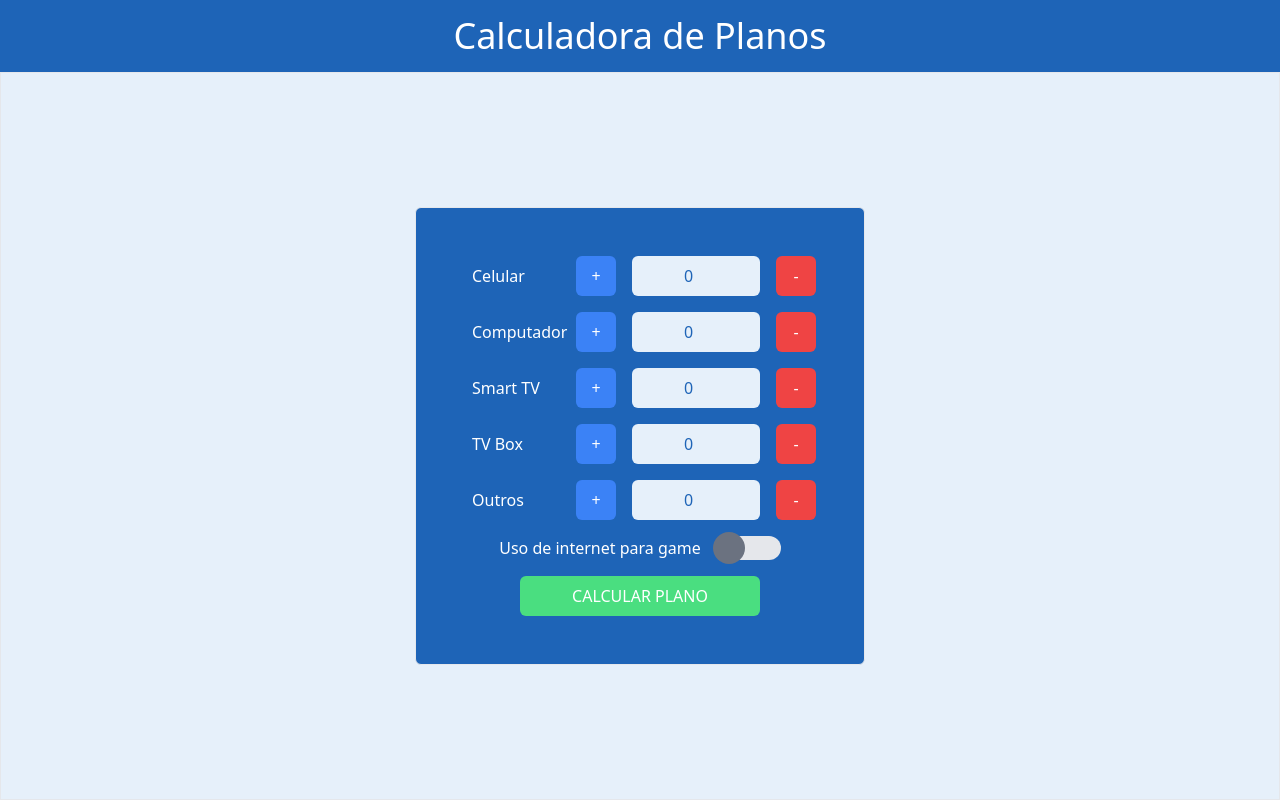
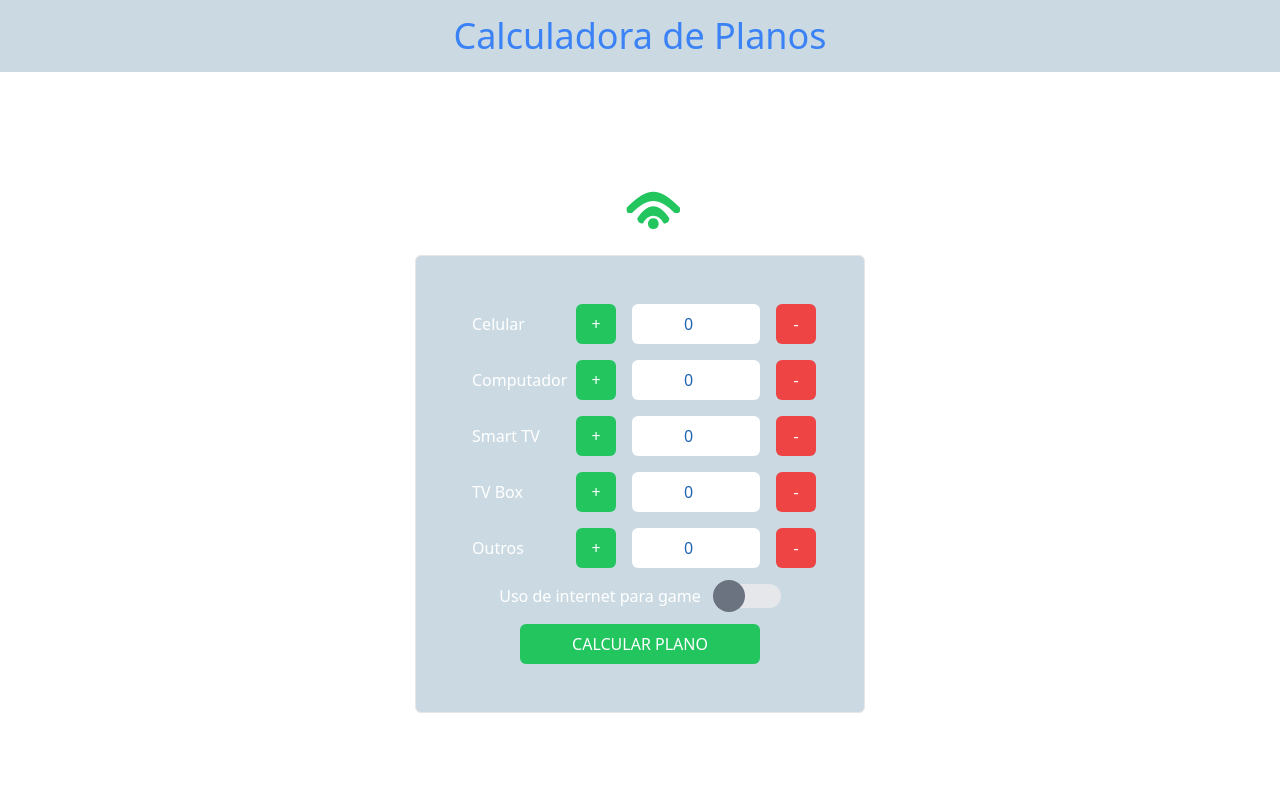
Before and after one commit to adalvanpy/Calculadora-de-Plano-de-Internet, a PHP site: page /calculadora_plano.php in a window 1280 px wide. Run offline with PHP 8.4, Linux system fonts and the light colour scheme; some libraries are stand-ins or nearby versions.

Commit message:
mudança na estilização do front

```diff
--- a/frontend/calculadora_plano.php
+++ b/frontend/calculadora_plano.php
@@ -13,40 +13,43 @@ $game = $_GET["game"] ?? null;
     <script src="https://cdn.tailwindcss.com"></script>
     <title>Calculadora de Planos de Internet</title>
 </head>
-<body class="flex flex-col items-center justify-start w-full h-screen bg-[#E6F0FA]">
-<header class="flex text-white items-center flex-col h-30 w-full bg-[#1E64B7] p-4">
+<body class="flex flex-col items-center justify-start w-full h-screen">
+<header class="flex text-blue-500 items-center justify-center h-30 w-full bg-[#cbdae2] p-4">
     <p class="text-4xl">Calculadora de Planos</p>
 </header>
-<main class="flex items-center justify-center w-full h-full border">
-    <form class="bg-[#1E64B7] text-white rounded-md flex flex-col items-center justify-center gap-4 border p-12" action="http://localhost:3000/calculo.php" method="post">
+<main class="flex flex-col items-center justify-center w-full h-full">
+    <svg viewBox="0 0 15 15" fill="#22c55e" class="w-40 h-20 animate-bounce mt-4">
+        <path d="M10 10C9 10 9 11 9 11 9 12 10 12 10 12 11 12 11 11 11 11 11 11 11 10 10 10M7 10C9 7 11 7 13 10 13 10 13 11 12 11 11 9 9 9 8 11 8 11 7 11 7 10M5 8C9 4 11 4 15 8 15 9 15 9 14 9 11 6 9 6 6 9 5 9 5 9 5 8"/>
+    </svg>
+    <form class="bg-[#cbdae2] text-white rounded-md flex flex-col items-center justify-center gap-4 border p-12" action="http://localhost:3000/calculo.php" method="post">
         <div class="flex items-center justify-center gap-4">
             <p class="w-24 px-2 py-2" for="celular">Celular</p>
-            <button class="rounded-md bg-blue-500 text-white w-10 h-10" type="button" onclick="document.getElementById('celular').stepUp()">+</button>
-            <input class="text-[#1E64B7] rounded-md bg-[#E6F0FA] text-center w-32 px-2 py-2" value="0" type="number" name="celular" id="celular">
+            <button class="rounded-md bg-green-500 text-white w-10 h-10" type="button" onclick="document.getElementById('celular').stepUp()">+</button>
+            <input class="text-[#1E64B7] rounded-md  text-center w-32 px-2 py-2" value="0" type="number" name="celular" id="celular">
             <button class="rounded-md bg-red-500 text-white w-10 h-10" type="button" onclick="document.getElementById('celular').stepDown()">-</button>
         </div>
         <div class="flex items-center justify-center gap-4">
             <p class="w-24 px-2 py-2" for="computador">Computador</p>
-            <button class="rounded-md bg-blue-500 text-white w-10 h-10" type="button" onclick="document.getElementById('computador').stepUp()">+</button>
-            <input  class="text-[#1E64B7] bg-[#E6F0FA]  rounded-md   text-center w-32 px-2 py-2" value="0" type="number" name="computador" id="computador">
+            <button class="rounded-md bg-green-500 text-white w-10 h-10" type="button" onclick="document.getElementById('computador').stepUp()">+</button>
+            <input  class="text-[#1E64B7] rounded-md text-center w-32 px-2 py-2" value="0" type="number" name="computador" id="computador">
             <button class="rounded-md bg-red-500 text-white w-10 h-10" type="button" onclick="document.getElementById('computador').stepDown()">-</button>
         </div>
         <div class="flex items-center justify-center gap-4">
             <p class="w-24 px-2 py-2" for="smarttv">Smart TV</p>
-            <button class="rounded-md bg-blue-500 text-white w-10 h-10" type="button" onclick="document.getElementById('smarttv').stepUp()">+</button>
-            <input class="text-[#1E64B7] bg-[#E6F0FA]  rounded-md   text-center w-32 px-2 py-2" value="0" type="number" name="smarttv" id="smarttv">
+            <button class="rounded-md bg-green-500 text-white w-10 h-10" type="button" onclick="document.getElementById('smarttv').stepUp()">+</button>
+            <input class="text-[#1E64B7] rounded-md text-center w-32 px-2 py-2" value="0" type="number" name="smarttv" id="smarttv">
             <button class="rounded-md bg-red-500 text-white w-10 h-10" type="button" onclick="document.getElementById('smarttv').stepDown()">-</button>
         </div>
         <div class="flex items-center justify-center gap-4">
             <p class="w-24 px-2 py-2" for="tvbox">TV Box</p>
-            <button class="rounded-md bg-blue-500 text-white w-10 h-10" type="button" onclick="document.getElementById('tvbox').stepUp()">+</button>
-            <input class="text-[#1E64B7] bg-[#E6F0FA] rounded-md text-center w-32 px-2 py-2" value="0" type="number" name="tvbox" id="tvbox">
+            <button class="rounded-md bg-green-500 text-white w-10 h-10" type="button" onclick="document.getElementById('tvbox').stepUp()">+</button>
+            <input class="text-[#1E64B7] rounded-md text-center w-32 px-2 py-2" value="0" type="number" name="tvbox" id="tvbox">
             <button class="rounded-md bg-red-500 text-white w-10 h-10" type="button" onclick="document.getElementById('tvbox').stepDown()">-</button>
         </div>
         <div class="flex items-center justify-center gap-4">
             <p class="w-24 px-2 py-2" for="outros">Outros</p>
-            <button class="rounded-md bg-blue-500 text-white w-10 h-10" type="button" onclick="document.getElementById('outros').stepUp()">+</button>
-            <input class="text-[#1E64B7] bg-[#E6F0FA] rounded-md  text-center w-32 px-2 py-2" value="0" type="number" name="outros" id="outros">
+            <button class="rounded-md bg-green-500 text-white w-10 h-10" type="button" onclick="document.getElementById('outros').stepUp()">+</button>
+            <input class="text-[#1E64B7] rounded-md  text-center w-32 px-2 py-2" value="0" type="number" name="outros" id="outros">
             <button class="rounded-md bg-red-500 text-white w-10 h-10" type="button" onclick="document.getElementById('outros').stepDown()">-</button>
         </div>
         <div class="flex gap-4">
@@ -56,14 +59,14 @@ $game = $_GET["game"] ?? null;
               <span id="filho" class="absolute -top-1 -left-1 w-8 h-8 bg-gray-500 rounded-full"></span>
             </div>
         </div>
-        <input class="w-60 px-4 py-2 bg-green-400 rounded-md text-white" type="submit" value="CALCULAR PLANO">
+        <input class="w-60 px-4 py-2 bg-green-500 rounded-md text-white" type="submit" value="CALCULAR PLANO">
     </form>
 </main>
 
 <?php if(isset($pesototal) && $pesototal > 0): ?>
     <div id="planopai" class="fixed inset-0 w-full h-full bg-gray-500/10 backdrop-blur-[1px] flex">
         <div id="corPlano" class=" w-[20%] h-auto m-auto p-4 rounded-md shadow-md">
-            <span onclick="document.getElementById('planopai').classList.add('hidden')" class=" cursor-pointer p-2 text-[#1E64B7] flex items-center">
+            <a href="http://localhost:3001/calculadora_plano.php" onclick="document.getElementById('planopai').classList.add('hidden')" class=" cursor-pointer p-2 text-[#1E64B7] flex items-center">
                   <svg class="w-6 h-6"  stroke="currentColor" stroke-width="1.5"
                        stroke-linecap="round" stroke-linejoin="round" viewBox="0 0 10 10">
                   <path d="M2 1 5 4 8 1 C9 1 9 1 9 2 L6 5
@@ -71,7 +74,7 @@ $game = $_GET["game"] ?? null;
                    C1 9 1 9 1 8 L4 5 1 2 C1 1 1 1 2 1"
                    />
                 </svg>
-            </span>
+            </a>
             <form class="flex flex-col items-center justify-center w-full p-4" action="http://localhost:3001/suas_informacoes.php" method="post">
                 <?php foreach ($disp_list as $i => $dispositivo):?>
                 <input type="hidden" name="qtd[]" value="<?= $qtd[$i] ?>">
@@ -127,13 +130,13 @@ $game = $_GET["game"] ?? null;
 
         if (checkbox.checked) {
            filho.classList.remove('-left-1');
-           filho.classList.add('-right-1', 'bg-blue-400');
-           pai.classList.add('bg-blue-200');
+           filho.classList.add('-right-1', 'bg-green-500');
+           pai.classList.add('bg-green-200');
         }
         else {
-            filho.classList.remove('-right-1', 'bg-blue-400');
+            filho.classList.remove('-right-1', 'bg-green-500');
             filho.classList.add('-left-1', 'bg-gray-500');
-            pai.classList.remove('bg-blue-200');
+            pai.classList.remove('bg-green-200');
     }
     });
 </script>
```
Also changed, not shown: frontend/login.php (+6 -3 lines), frontend/suas_informacoes.php (+6 -3 lines), frontend/vendas.php (+35 -31 lines).
